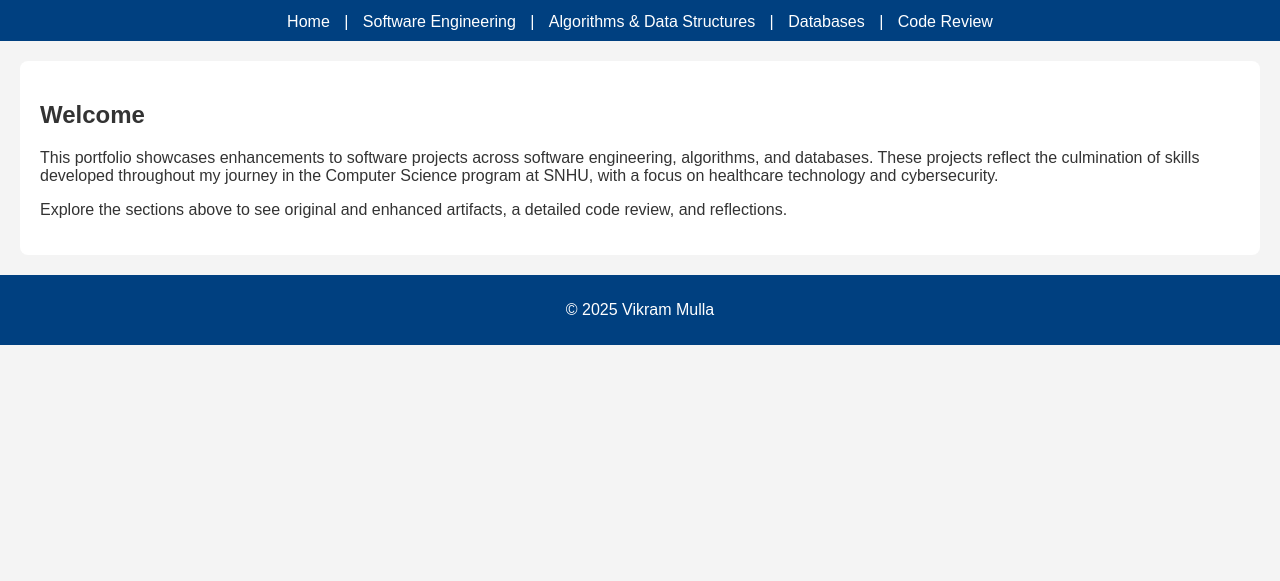
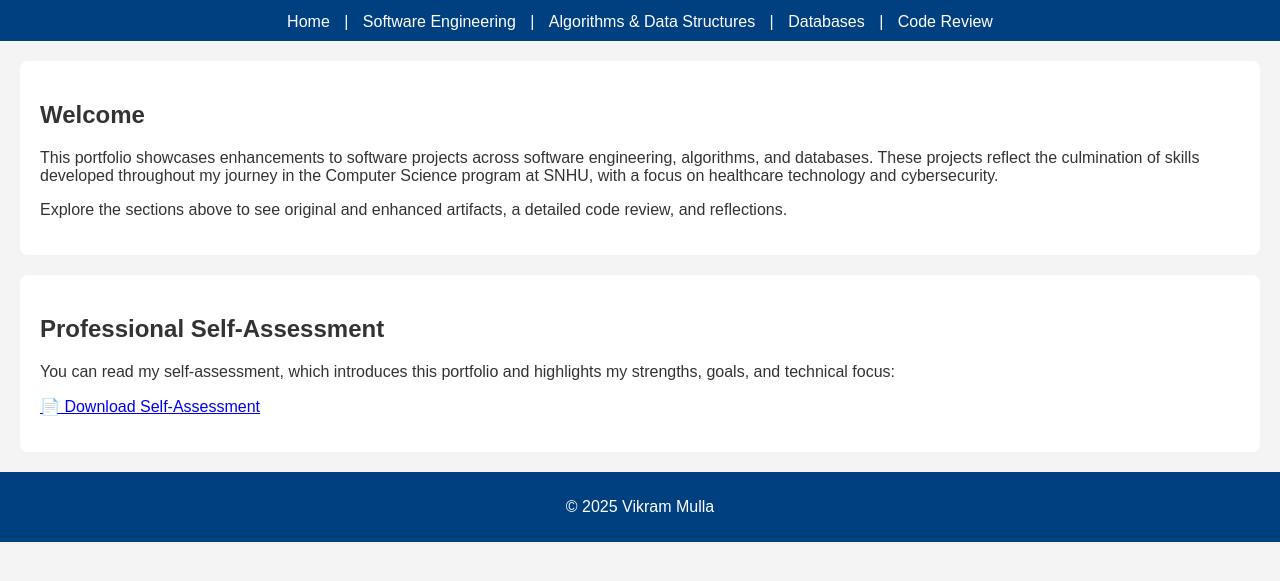
Before and after one commit to Vikram-Mulla/Vikram-Mulla.github.io, a plain HTML site: page index.html in a window 1280 px wide. Shown: the part 111-692 px from the top of the page. Drawn offline with Linux system fonts and the light colour scheme.

Commit message:
Added self-assessment download link to homepage

```diff
--- a/index.html
+++ b/index.html
@@ -26,6 +26,17 @@
          with a focus on healthcare technology and cybersecurity.</p>
       <p>Explore the sections above to see original and enhanced artifacts, a detailed code review, and reflections.</p>
     </section>
+    <section>
+      <h2>Professional Self-Assessment</h2>
+      <p>
+        You can read my self-assessment, which introduces this portfolio and highlights my strengths, goals, and technical focus:
+      </p>
+      <p>
+        <a href="assets/Professional_Self_Assessment.docx" download>
+          📄 Download Self-Assessment
+        </a>
+      </p>
+    </section>
   </main>
   <footer>
     <p>© 2025 Vikram Mulla</p>
```
